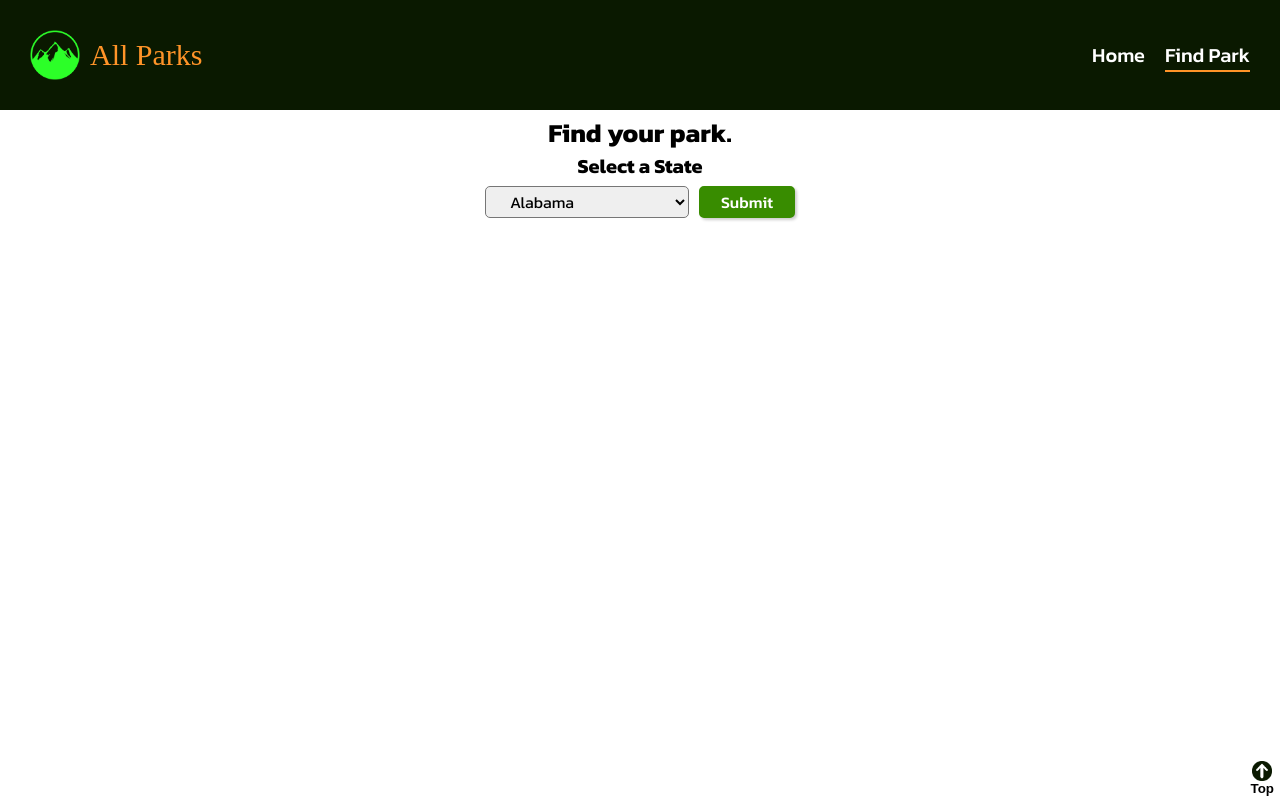
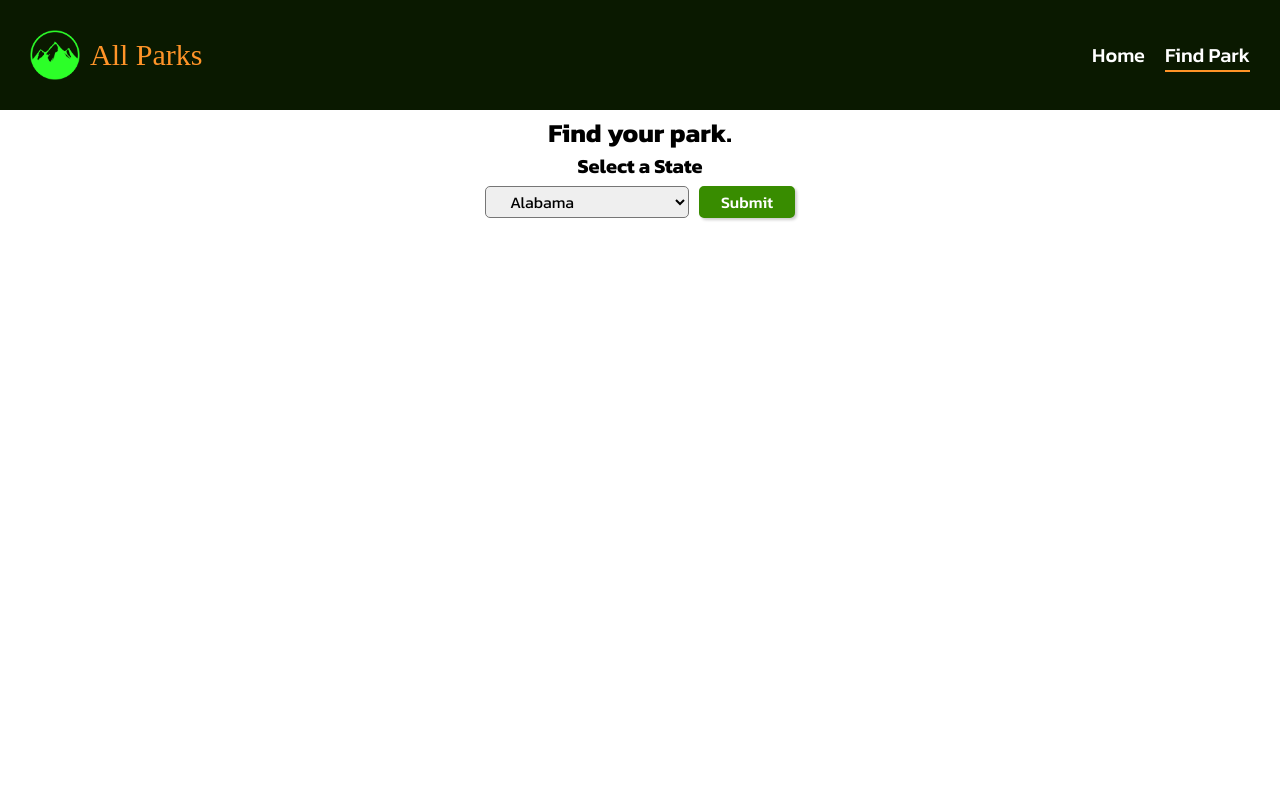
Before and after one commit to bjwalters93/national-parks-app, a React (Create React App) app: page /find_park in a window 1280 px wide. Built offline with nearby package versions, Linux system fonts and the light colour scheme; a web font is replaced by a local one.

Commit message:
fixed up scroll to top button

```diff
--- a/src/routes/FindPark.tsx
+++ b/src/routes/FindPark.tsx
@@ -4,7 +4,6 @@ import { stateCodes } from "../utilityData";
 import { useLoaderData, Link, Form } from "react-router-dom";
 import LazyLoad from "react-lazy-load";
 import ImageError from "../images/ImageError.png";
-import scrollToTop from "../images/scrollToTop.png";
 
 type parkListData = {
   stateCode: string;
@@ -106,25 +105,6 @@ function FindPark() {
         </button>
       </Form>
       {parkArr.length > 0 && <ul className="list_container">{parkArr}</ul>}
-      <button
-        className="scroll_to_top"
-        onClick={() =>
-          window.scrollTo({
-            top: 0,
-            behavior: "smooth",
-          })
-        }
-      >
-        <img
-          src={scrollToTop}
-          alt="scroll to top"
-          width={20}
-          style={{
-            display: "block",
-          }}
-        />
-        Top
-      </button>
     </div>
   );
 }
--- a/src/routes/ParkMain.css
+++ b/src/routes/ParkMain.css
@@ -59,20 +59,6 @@
   margin-left: 10px;
   font-size: 18px;
   font-weight: 600;
-}
-
-.scroll_to_top {
-  border: none;
-  background-color: transparent;
-  position: fixed;
-  bottom: 3px;
-  right: 0px;
-  font-weight: 800;
-  display: flex;
-  flex-direction: column;
-  align-items: center;
-  cursor: pointer;
-  color: black;
 }
 
 /* MEDIA QUERY CLASSES */
--- a/src/routes/ParkMain.tsx
+++ b/src/routes/ParkMain.tsx
@@ -3,7 +3,6 @@ import { Outlet, NavLink, Link, useParams } from "react-router-dom";
 import "./ParkMain.css";
 import menuIcon2Black from "../images/menuIcon2Black.png";
 import arrowIcon from "../images/arrowIcon.png";
-import scrollToTop from "../images/scrollToTop.png";
 import { viewportContext } from "./RootComponent";
 
 function ParkMain() {
@@ -99,25 +98,6 @@ function ParkMain() {
         </li>
       </ul>
       <Outlet />
-      <button
-        className="scroll_to_top"
-        onClick={() =>
-          window.scrollTo({
-            top: 0,
-            behavior: "smooth",
-          })
-        }
-      >
-        <img
-          src={scrollToTop}
-          alt="scroll to top"
-          width={20}
-          style={{
-            display: "block",
-          }}
-        />
-        Top
-      </button>
     </div>
   );
 }
--- a/src/routes/RootComponent.tsx
+++ b/src/routes/RootComponent.tsx
@@ -5,6 +5,7 @@ import homeIconWhite from "../images/homeIconWhite.png";
 import findIconWhite from "../images/findIconWhite.png";
 import { Outlet, NavLink, ScrollRestoration } from "react-router-dom";
 import useViewport from "../custom_hooks/useViewport";
+import ScrollButton from "../secondary_components/ScrollButton";
 
 export const viewportContext = React.createContext<{ width: number } | null>(
   null
@@ -47,6 +48,7 @@ function RootComponent() {
           </nav>
         </div>
         <Outlet />
+        <ScrollButton />
         <ScrollRestoration
           getKey={(location, matches) => {
             const paths = ["/find_park"];
--- /dev/null
+++ b/src/secondary_components/ScrollButton.css
@@ -0,0 +1,32 @@
+.scroll_to_top_hide {
+  /* display: none; */
+  border: none;
+  background-color: transparent;
+  position: fixed;
+  z-index: 20;
+  bottom: -40px;
+  right: 0px;
+  font-weight: 800;
+  display: flex;
+  flex-direction: column;
+  align-items: center;
+  cursor: pointer;
+  color: black;
+  transition: bottom 0.25s linear;
+}
+
+.scroll_to_top_visible {
+  border: none;
+  background-color: transparent;
+  position: fixed;
+  z-index: 20;
+  bottom: 3px;
+  right: 0px;
+  font-weight: 800;
+  display: flex;
+  flex-direction: column;
+  align-items: center;
+  cursor: pointer;
+  color: black;
+  transition: bottom 0.25s linear;
+}
--- /dev/null
+++ b/src/secondary_components/ScrollButton.tsx
@@ -0,0 +1,44 @@
+import * as React from "react";
+import scrollToTop from "../images/scrollToTop.png";
+import "./ScrollButton.css";
+
+const ScrollButton = () => {
+  const [visible, setVisible] = React.useState(false);
+
+  React.useEffect(() => {
+    const toggleVisible = () => {
+      const scrolled = document.documentElement.scrollTop;
+      if (scrolled > 300) {
+        setVisible(true);
+      } else if (scrolled <= 300) {
+        setVisible(false);
+      }
+    };
+    window.addEventListener("scroll", toggleVisible);
+    return () => window.removeEventListener("scroll", toggleVisible);
+  }, []);
+
+  return (
+    <button
+      className={visible ? "scroll_to_top_visible" : "scroll_to_top_hide"}
+      onClick={() =>
+        window.scrollTo({
+          top: 0,
+          behavior: "smooth",
+        })
+      }
+    >
+      <img
+        src={scrollToTop}
+        alt="scroll to top"
+        width={20}
+        style={{
+          display: "block",
+        }}
+      />
+      Top
+    </button>
+  );
+};
+
+export default ScrollButton;
```
